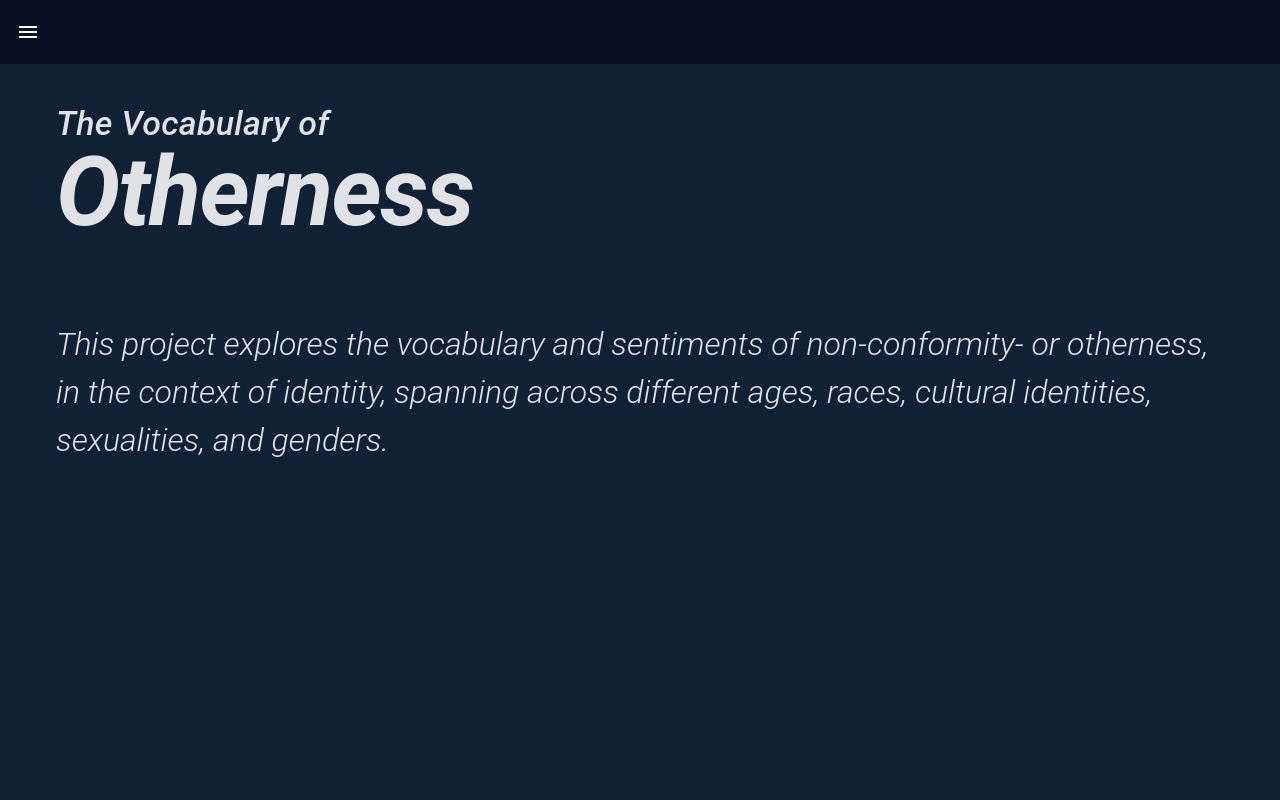
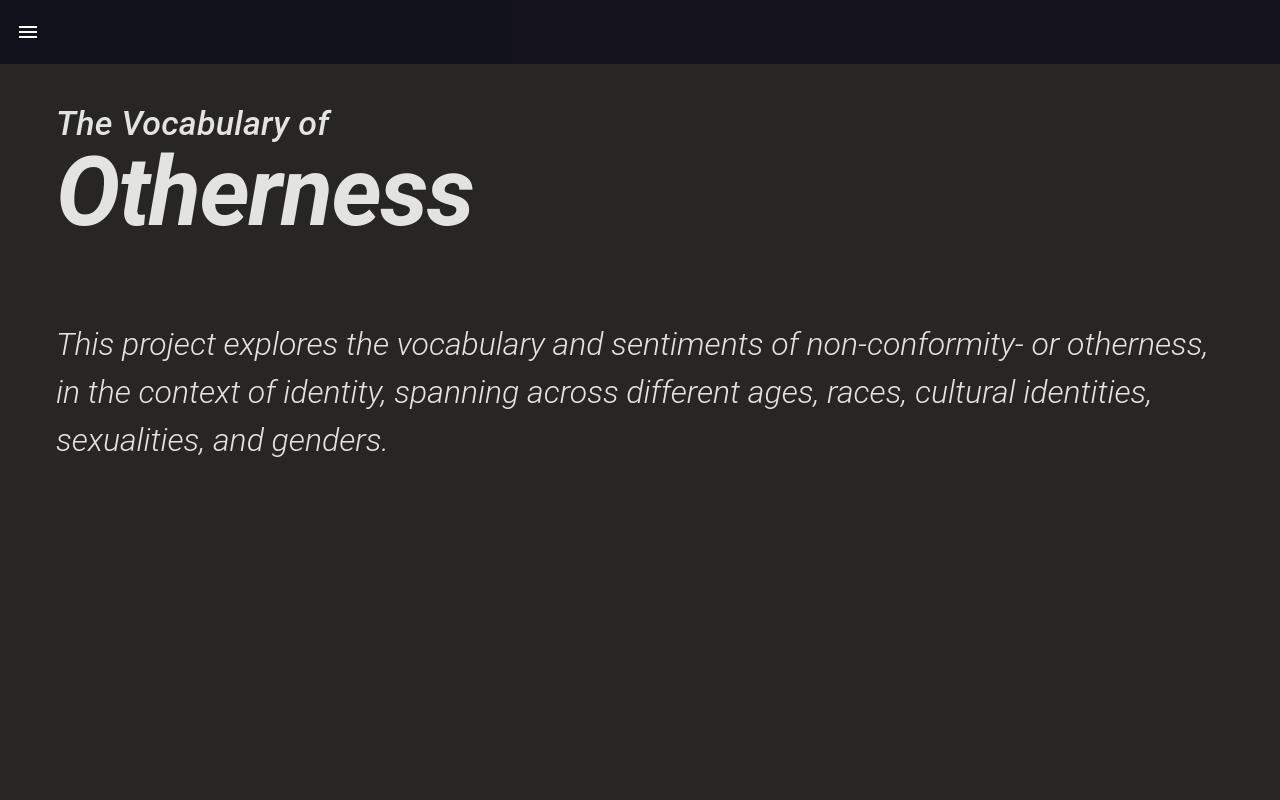
Before and after one commit to syhassan/otherness, a Vue app: page / in a window 1280 px wide. Shown: the top 800 px of the page. Built offline with nearby package versions, Linux system fonts and the light colour scheme.

Commit message:
Update background

```diff
--- a/src/plugins/vuetify.js
+++ b/src/plugins/vuetify.js
@@ -14,7 +14,7 @@ export default createVuetify({
         colors: {
           primary: '#1867C0',
           secondary: '#5CBBF6',
-          background: '#102136',
+          background: '#272623',
         },
       },
     },
```
